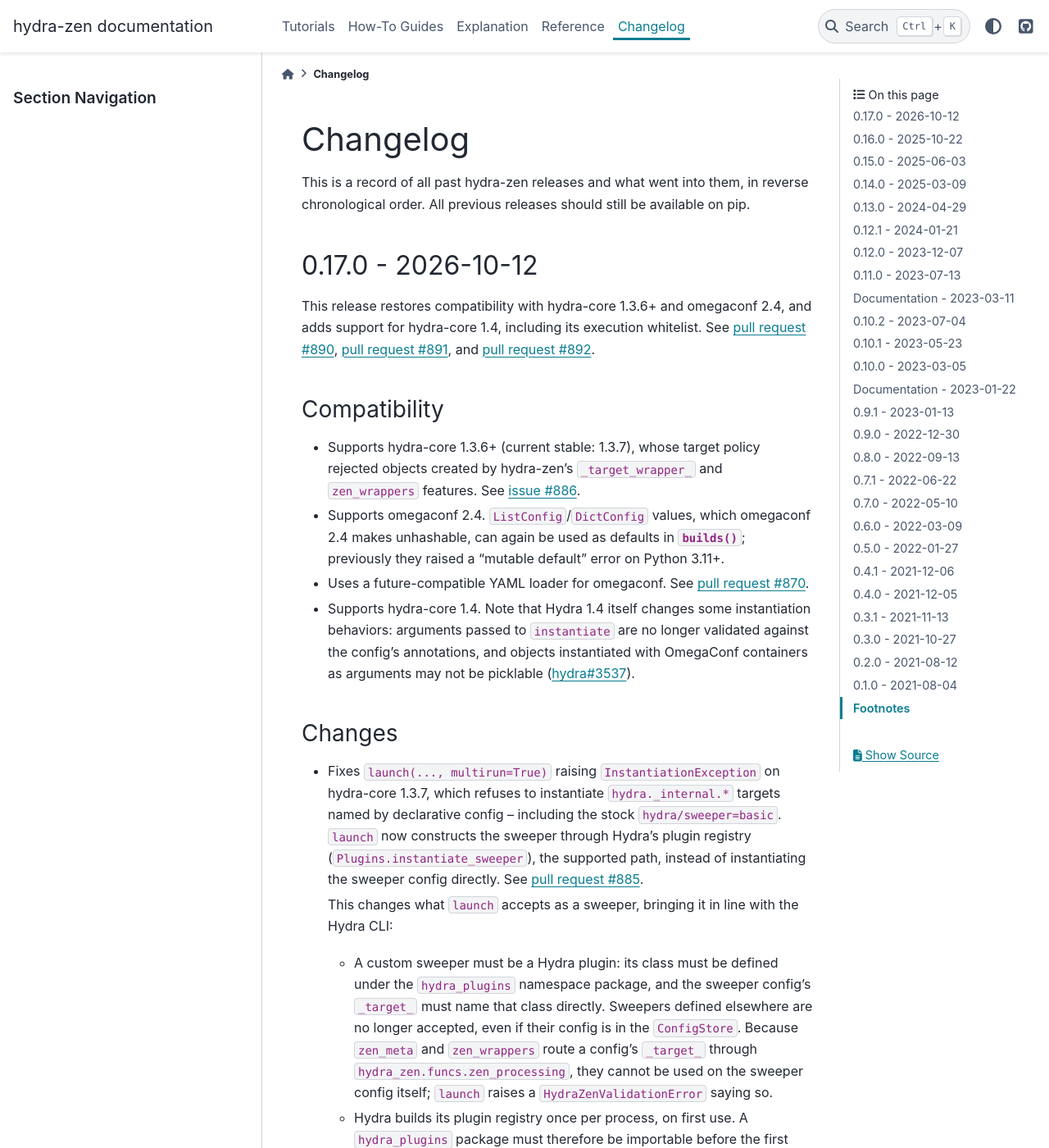
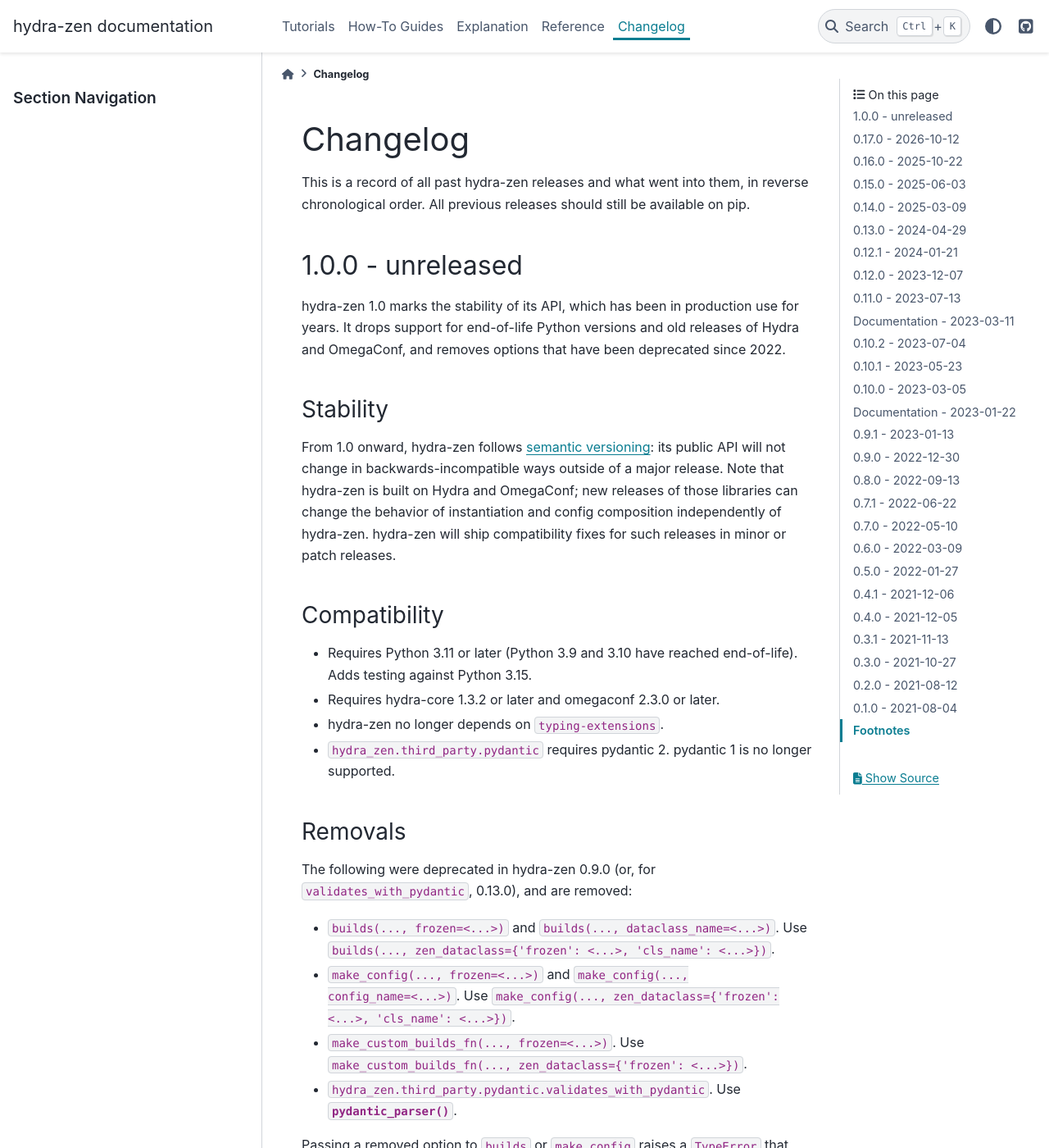
Before and after one commit to mit-ll-responsible-ai/hydra-zen, a Sphinx documentation site: the page built from docs/source/changes.rst, in a window 1280 px wide and 1400 px high. Shown: the whole window at 82% size. Built offline with Sphinx 7.4.7 and the PyData theme 0.15.4, drawn with Linux system fonts in a browser that asks for light colours; the version number could not be read and is left out; some of the changed text lies outside the part shown.

Commit message:
Changelog and docs for 1.0.0
Adds the 1.0.0 changelog, including a stability statement, and marks the
package as Production/Stable.

Co-Authored-By: Claude Opus 5.5 <noreply@anthropic.com>

```diff
--- a/docs/source/changes.rst
+++ b/docs/source/changes.rst
@@ -7,6 +7,54 @@ Changelog
 
 This is a record of all past hydra-zen releases and what went into them, in reverse
 chronological order. All previous releases should still be available on pip.
+
+.. _v1.0.0:
+
+------------------
+1.0.0 - unreleased
+------------------
+
+hydra-zen 1.0 marks the stability of its API, which has been in production use for
+years. It drops support for end-of-life Python versions and old releases of Hydra and
+OmegaConf, and removes options that have been deprecated since 2022.
+
+Stability
+---------
+
+From 1.0 onward, hydra-zen follows `semantic versioning <https://semver.org/>`_: its
+public API will not change in backwards-incompatible ways outside of a major release.
+Note that hydra-zen is built on Hydra and OmegaConf; new releases of those libraries
+can change the behavior of instantiation and config composition independently of
+hydra-zen. hydra-zen will ship compatibility fixes for such releases in minor or patch
+releases.
+
+Compatibility
+-------------
+
+- Requires Python 3.11 or later (Python 3.9 and 3.10 have reached end-of-life). Adds
+  testing against Python 3.15.
+- Requires hydra-core 1.3.2 or later and omegaconf 2.3.0 or later.
+- hydra-zen no longer depends on ``typing-extensions``.
+- ``hydra_zen.third_party.pydantic`` requires pydantic 2. pydantic 1 is no longer
+  supported.
+
+Removals
+--------
+
+The following were deprecated in hydra-zen 0.9.0 (or, for ``validates_with_pydantic``,
+0.13.0), and are removed:
+
+- ``builds(..., frozen=<...>)`` and ``builds(..., dataclass_name=<...>)``. Use
+  ``builds(..., zen_dataclass={'frozen': <...>, 'cls_name': <...>})``.
+- ``make_config(..., frozen=<...>)`` and ``make_config(..., config_name=<...>)``. Use
+  ``make_config(..., zen_dataclass={'frozen': <...>, 'cls_name': <...>})``.
+- ``make_custom_builds_fn(..., frozen=<...>)``. Use
+  ``make_custom_builds_fn(..., zen_dataclass={'frozen': <...>})``.
+- ``hydra_zen.third_party.pydantic.validates_with_pydantic``. Use
+  :func:`~hydra_zen.third_party.pydantic.pydantic_parser`.
+
+Passing a removed option to ``builds`` or ``make_config`` raises a ``TypeError`` that
+points to its replacement, rather than silently creating a config field with that name.
 
 .. _v0.17.0:
 
--- a/docs/source/explanation/type_refinement.rst
+++ b/docs/source/explanation/type_refinement.rst
@@ -31,7 +31,7 @@ This means that the following config:
 
 .. code-block:: python
 
-   from typing_extensions import Literal
+   from typing import Literal
    from dataclasses import dataclass
 
    @dataclass
--- a/docs/source/how_to/beartype.rst
+++ b/docs/source/how_to/beartype.rst
@@ -45,7 +45,7 @@ containing the following code.
    from typing import Union, Sequence, TypeAlias
 
    from beartype.vale import Is
-   from typing_extensions import Annotated
+   from typing import Annotated
 
 
    PositiveInt: TypeAlias = Annotated[int, Is[lambda x: x >= 0]]
--- a/docs/source/index.rst
+++ b/docs/source/index.rst
@@ -271,8 +271,8 @@ hydra-zen also also provides Hydra users with powerful, novel functionality. Wit
 Installation
 ============
 
-hydra-zen is lightweight: its only dependencies are ``hydra-core`` and
-``typing-extensions``. To install it, run:
+hydra-zen is lightweight: its only dependency is ``hydra-core`` (and, through it,
+``omegaconf``). To install it, run:
 
 .. code:: console
 
--- a/pyproject.toml
+++ b/pyproject.toml
@@ -35,7 +35,7 @@ authors = [
 maintainers = [{ name = "Justin Goodwin", email = "jgoodwin@ll.mit.edu" }]
 
 classifiers = [
-       "Development Status :: 4 - Beta",
+       "Development Status :: 5 - Production/Stable",
        "License :: OSI Approved :: MIT License",
        "Operating System :: OS Independent",
        "Intended Audience :: Science/Research",
```
Also changed, not shown: README.md (+1 -1 lines).
